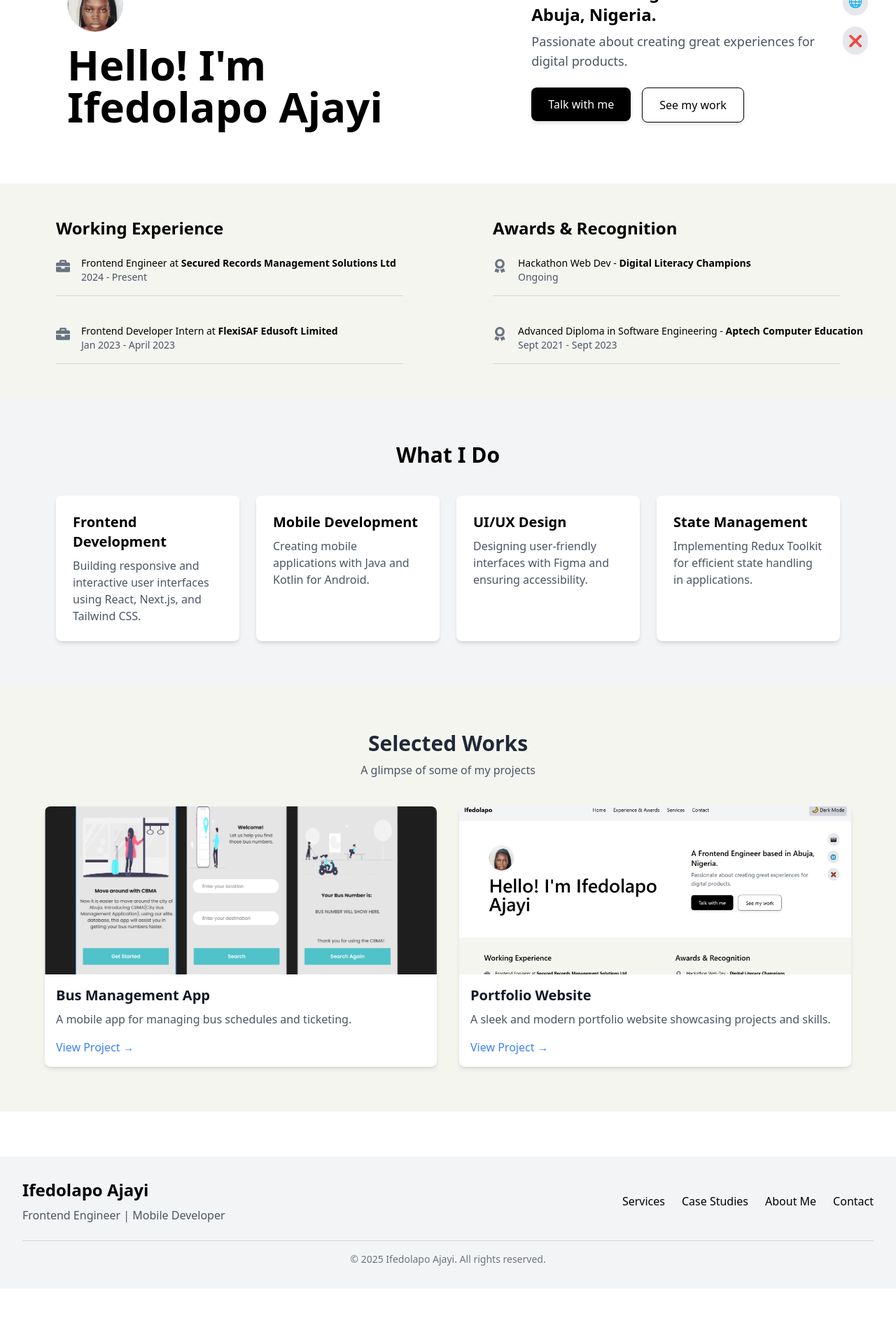
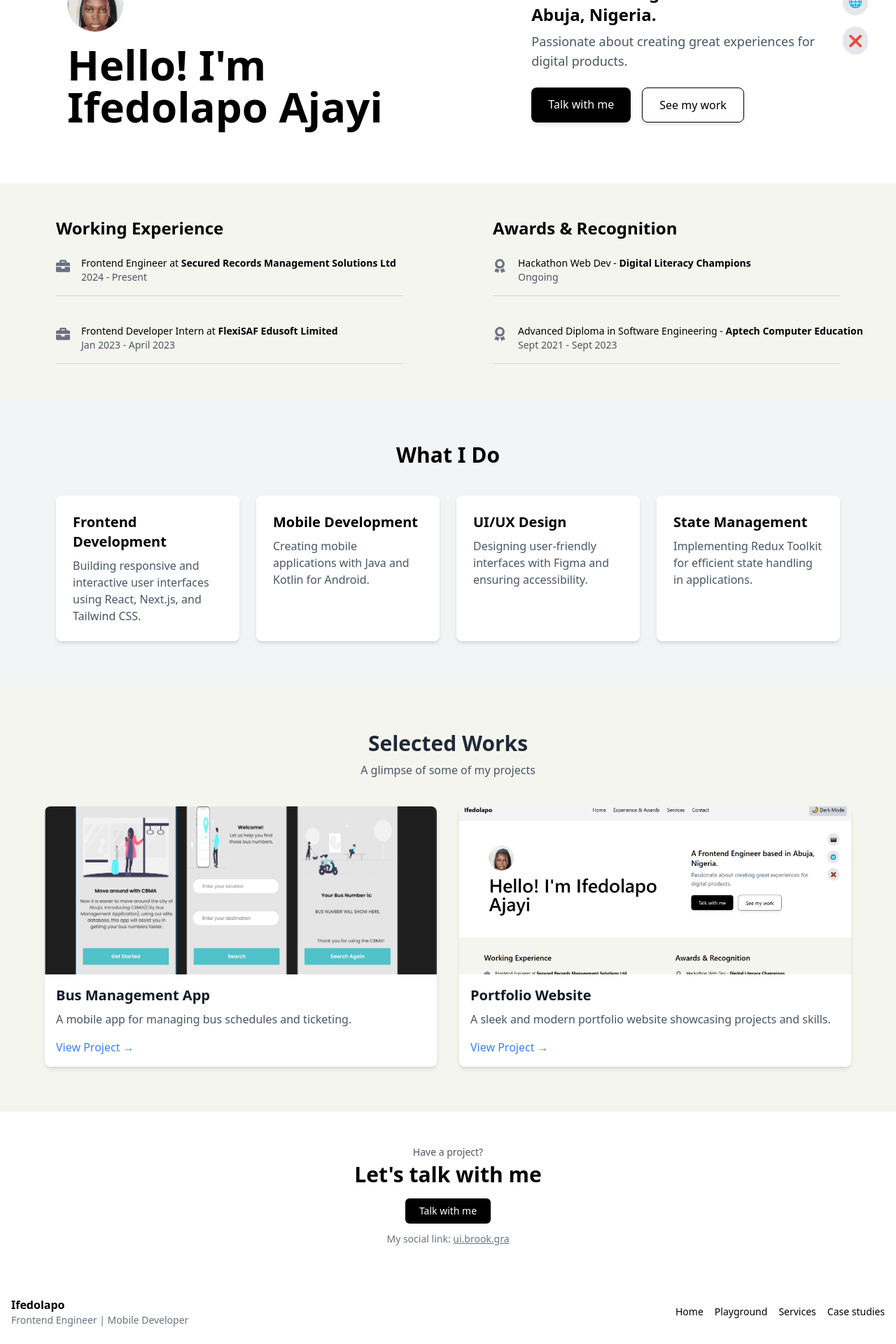
Before and after one commit to ifedolapo01/ifedolapo_ajayi, a Next.js app: page / in a window 1280 px wide. Shown: the part 210-2130 px from the top of the page at 70% size. Before the commit the page ends 2051 px from the top, so only its background shows below. Built offline with nearby package versions, Linux system fonts and the light colour scheme.

Commit message:
updated footer and hero.js

```diff
--- a/src/components/Footer.js
+++ b/src/components/Footer.js
@@ -2,29 +2,42 @@
 
 import Link from "next/link";
 
-export default function Footer() {
+export default function FooterSection() {
   return (
-    <footer className="bg-gray-100 dark:bg-gray-900 text-black dark:text-white p-8 mt-16">
-      <div className="container mx-auto flex flex-col md:flex-row justify-between items-center">
-        {/* Profile Summary */}
+    <div>
+      {/* Talk Section */}
+      <section className="text-center my-12">
+        <p className="text-sm text-gray-600 dark:text-gray-400 mb-1">Have a project?</p>
+        <h2 className="text-2xl md:text-3xl font-bold mb-4">Let's talk with me</h2>
+        <a
+          href="mailto:ifedolapoajayi0@gmail.com"
+          className="inline-block bg-black text-white dark:bg-white dark:text-black px-5 py-2 rounded-md text-sm font-medium hover:opacity-80 transition"
+        >
+          Talk with me
+        </a>
+        <p className="text-sm text-gray-500 mt-3">
+          My social link: <span className="underline">ui.brook.gra</span>
+        </p>
+      </section>
+
+      {/* Footer */}
+      <footer className="bg-white dark:bg-black text-black dark:text-white px-4 py-6 mt-10">
+        <div className="flex flex-col md:flex-row justify-between items-center w-full gap-4 md:gap-0">
+          {/* Left: Name and Role */}
           <div className="text-center md:text-left">
-          <h2 className="text-2xl font-bold">Ifedolapo Ajayi</h2>
-          <p className="text-gray-600 dark:text-gray-400 mt-2">Frontend Engineer | Mobile Developer</p>
+            <h2 className="text-base font-semibold">Ifedolapo</h2>
+            <p className="text-sm text-gray-500 dark:text-gray-400">Frontend Engineer | Mobile Developer</p>
           </div>
 
-        {/* Navigation Links */}
-        <div className="flex flex-col md:flex-row gap-6 mt-6 md:mt-0">
+          {/* Right: Links */}
+          <div className="flex gap-4 text-sm">
+            <Link href="/" className="hover:underline">Home</Link>
+            <Link href="/playground" className="hover:underline">Playground</Link>
             <Link href="/services" className="hover:underline">Services</Link>
-          <Link href="/case-studies" className="hover:underline">Case Studies</Link>
-          <Link href="/about" className="hover:underline">About Me</Link>
-          <Link href="/contact" className="hover:underline">Contact</Link>
+            <Link href="/case-studies" className="hover:underline">Case studies</Link>
           </div>
         </div>
-
-      {/* Bottom Section */}
-      <div className="text-center border-t border-gray-300 dark:border-gray-700 mt-6 pt-4">
-        <p className="text-sm text-gray-500 dark:text-gray-400">&copy; {new Date().getFullYear()} Ifedolapo Ajayi. All rights reserved.</p>
+      </footer>
     </div>
-    </footer>
   );
 }
--- a/src/components/Hero.js
+++ b/src/components/Hero.js
@@ -63,11 +63,12 @@ export default function Hero() {
 
         {/* Buttons */}
         <div className="mt-6 flex gap-4">
-          <Link href="/contact">
-            <button className="px-6 py-3 bg-black text-white rounded-lg shadow-md hover:bg-gray-800 transition">
-              Talk with me
-            </button>
-          </Link>
+          <a
+            href="mailto:ifedolapoajayi0@gmail.com"
+            className="px-6 py-3 bg-black text-white rounded-lg shadow-md hover:bg-gray-800 transition"
+          >
+            Talk with me
+          </a>
           <Link href="/projects">
             <button className="px-6 py-3 border border-black dark:border-white text-black dark:text-white rounded-lg shadow-md hover:bg-gray-100 dark:hover:bg-gray-800 transition">
               See my work
```
Lines whose indentation alone changed are shown as unchanged.
